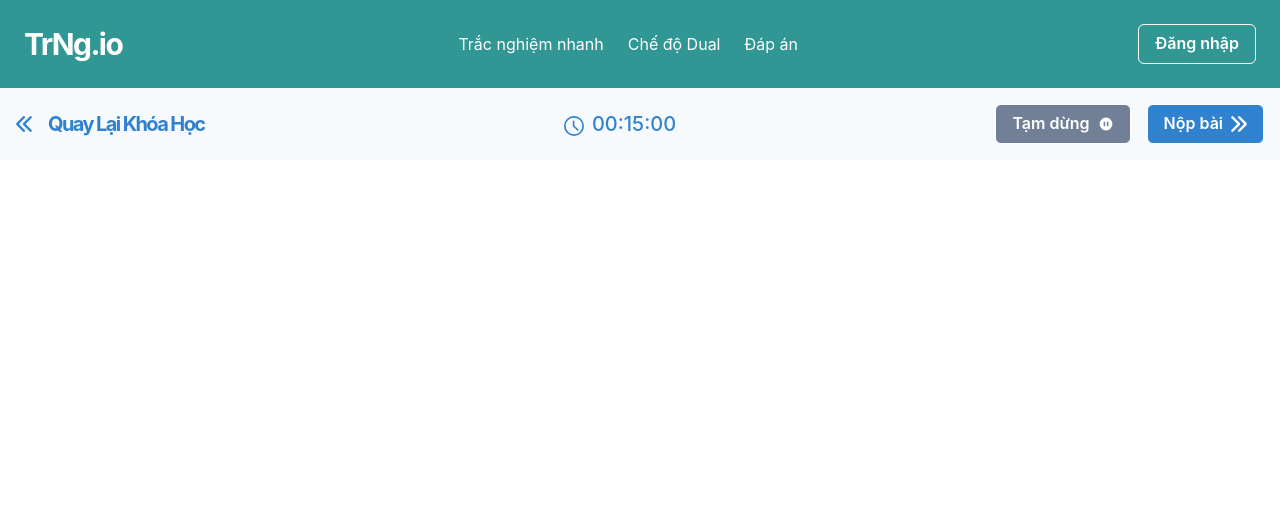
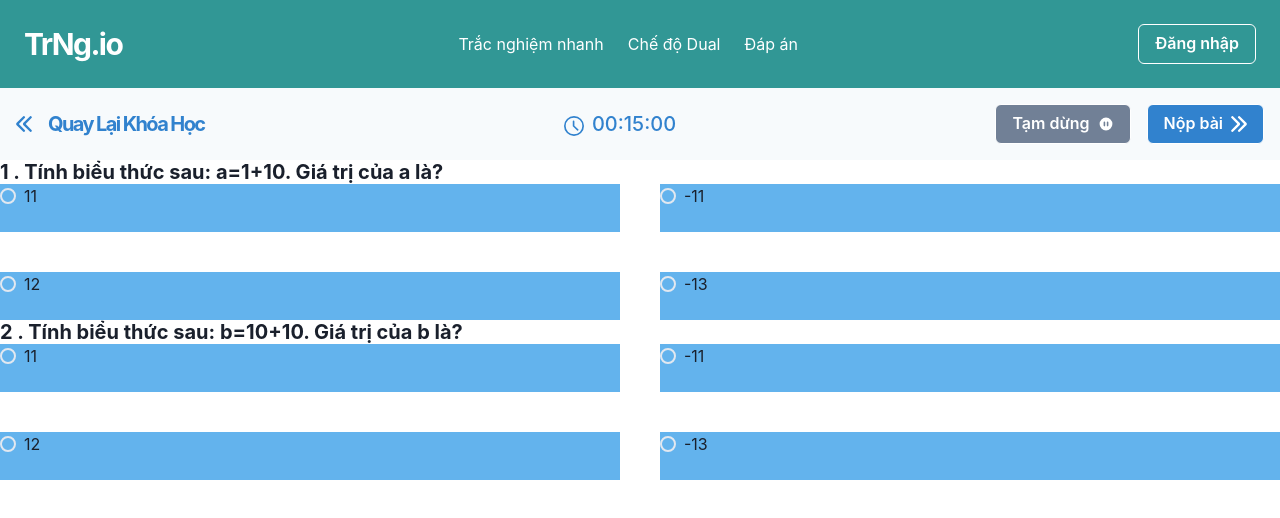
Before and after one commit to ch-luan2015/tracnghiem.io, a React (Create React App) app: page / in a window 1280 px wide. Shown: the top 518 px of the page. Built offline with nearby package versions, Linux system fonts and the light colour scheme.

Commit message:
add question

```diff
--- /dev/null
+++ b/src/Pages/Exam/Modal/QuestionCard/index.tsx
@@ -0,0 +1,41 @@
+import React, { useState } from "react";
+import { Radio, RadioGroup, Stack, Heading, Text, Box } from "@chakra-ui/react";
+import { SimpleGrid } from "@chakra-ui/react";
+
+import { Question } from "resource/model/question";
+
+interface QuestionProps {
+  question: Question;
+  index?: number;
+}
+export default function QuestionCard(props: QuestionProps) {
+  const [answerChoice, setAnswerChoice] = useState<number | string>();
+
+  const handleChange = (value: number | string) => {
+    setAnswerChoice(value);
+  };
+  console.log(props.index);
+
+  return (
+    <div>
+      <Heading as="h4" size="md" isTruncated>
+        <Text as="span">{props.index} . </Text> {props.question.content}
+      </Heading>
+      <RadioGroup onChange={handleChange} value={answerChoice}>
+        <SimpleGrid columns={2} spacing={10}>
+          {props.question.answerOptions.map((a, index: number) => {
+            const indexString = index.toString();
+            // console.log(a, indexString, answerChoice);
+            return (
+              <Box bg="blue.300" height={12}>
+                <Radio key={index} value={indexString}>
+                  {a.content}
+                </Radio>
+              </Box>
+            );
+          })}
+        </SimpleGrid>
+      </RadioGroup>
+    </div>
+  );
+}
--- /dev/null
+++ b/src/Pages/Exam/index.tsx
@@ -0,0 +1,15 @@
+import React from "react";
+import mathData from "../../data/Toan.json";
+import QuestionCard from "../Exam/Modal/QuestionCard";
+import { Exam } from "resource/model/question";
+
+export default function index() {
+  const exam = mathData as Exam;
+  return (
+    <div>
+      {exam.questions.map((q, index) => (
+        <QuestionCard question={q} index={index + 1} />
+      ))}
+    </div>
+  );
+}
--- a/src/Pages/Home/index.tsx
+++ b/src/Pages/Home/index.tsx
@@ -1,6 +1,11 @@
 import React from "react";
 import Header from "./Header";
-
+import Exam from "../Exam";
 export default function index() {
-  return <Header />;
+  return (
+    <>
+      <Header />
+      <Exam />
+    </>
+  );
 }
--- /dev/null
+++ b/src/data/Toan.json
@@ -0,0 +1,69 @@
+{
+  "id": 0,
+  "title": "De 1",
+  "description": "De toan so 1",
+  "questions": [
+    {
+      "id": 0,
+      "examId": 0,
+      "content": "Tính biểu thức sau: a=1+10. Giá trị của a là? ",
+      "answerOptions": [
+        {
+          "id": 0,
+          "content": "11",
+          "questionId": 0,
+          "isCorrect": true
+        },
+        {
+          "id": 1,
+          "content": "-11",
+          "questionId": 1,
+          "isCorrect": false
+        },
+        {
+          "id": 2,
+          "content": "12",
+          "questionId": 2,
+          "isCorrect": false
+        },
+        {
+          "id": 3,
+          "content": "-13",
+          "questionId": 3,
+          "isCorrect": false
+        }
+      ]
+    },
+    {
+      "id": 1,
+      "examId": 0,
+      "content": "Tính biểu thức sau: b=10+10. Giá trị của b là? ",
+      "answerOptions": [
+        {
+          "id": 0,
+          "content": "11",
+          "questionId": 0,
+          "isCorrect": true
+        },
+        {
+          "id": 1,
+          "content": "-11",
+          "questionId": 1,
+          "isCorrect": false
+        },
+        {
+          "id": 2,
+          "content": "12",
+          "questionId": 2,
+          "isCorrect": false
+        },
+        {
+          "id": 3,
+          "content": "-13",
+          "questionId": 3,
+          "isCorrect": false
+        }
+      ]
+    }
+  ]
+}
--- /dev/null
+++ b/src/resource/model/question.ts
@@ -0,0 +1,20 @@
+export interface AnswerOption {
+  id: number;
+  content: string;
+  questionId: number;
+  isCorrect: boolean;
+}
+
+export interface Question {
+  id: number;
+  examId: number;
+  content: string;
+  answerOptions: AnswerOption[];
+}
+
+export interface Exam {
+  id: number;
+  title: string;
+  description: string;
+  questions: Question[];
+}
--- a/tsconfig.json
+++ b/tsconfig.json
@@ -18,7 +18,8 @@
     "resolveJsonModule": true,
     "isolatedModules": true,
     "noEmit": true,
-    "jsx": "react"
+    "jsx": "react",
+    "baseUrl": "src"
   },
   "include": [
     "src"
```
Also changed, not shown: src/Toan.json (deleted, +0 -20 lines), 1 other file (tests, documents, lock files or other folders).
